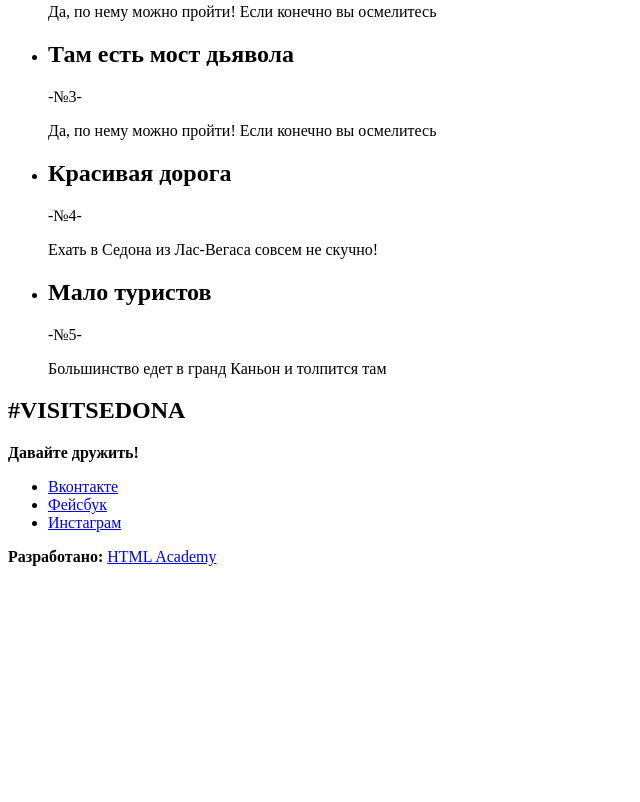
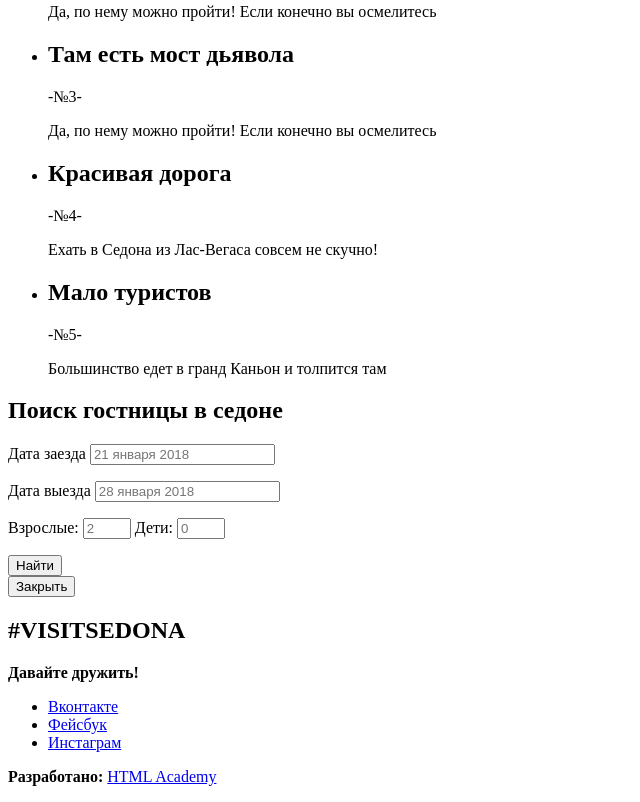
Before and after one commit to Mistesq/sedona-maket, a plain HTML site: page index.html in a window 1280 px wide. Shown: the part 877-1679 px from the top of the page, without its empty margins (0-640 px from the left). Before the commit the page ends 1459 px from the top, so only its background shows below. Drawn offline with Linux system fonts and the light colour scheme.

Commit message:
добавил форму на главную страничку

```diff
--- a/index.html
+++ b/index.html
@@ -107,8 +107,28 @@
         </ul>
       </footer>
     </section>
-    <section class="form-search">
-      <!-- Здесь будет форма -->
+    <section class="search-hotels">
+      <h2 class="search-hotels-title">Поиск гостницы в седоне</h2>
+      <form class="form-search" action="index.html" method="post">
+        <p>
+          <label for="arrival-date">Дата заезда</label>
+          <input class="search-arrival-date" id="arrival-date" type="text" name="arrival-date"  placeholder="21 января 2018">
+          <img src="" alt="">
+        </p>
+        <p>
+          <label for="departure-date">Дата выезда</label>
+          <input class="search-departure-date" id="departure-date" type="text" name="departure-date" placeholder="28 января 2018">
+          <img src="" alt="">
+        </p>
+        <p>
+          <label for="amount-adults">Взрослые:</label>
+          <input class="search-amount-adults" id="amount-adults" type="number" name="amount-adults" min="1" max="5" placeholder="2">
+          <label for="amount-children">Дети:</label>
+          <input class="search-amount-children" id="amount-children" type="number" name="amount-children" min="1" max="5" placeholder="0">
+        </p>
+        <button class="button" type="submit">Найти</button>
+      </form>
+      <button class="modal-close" type="button">Закрыть</button>
     </section>
 
   </main>
```
